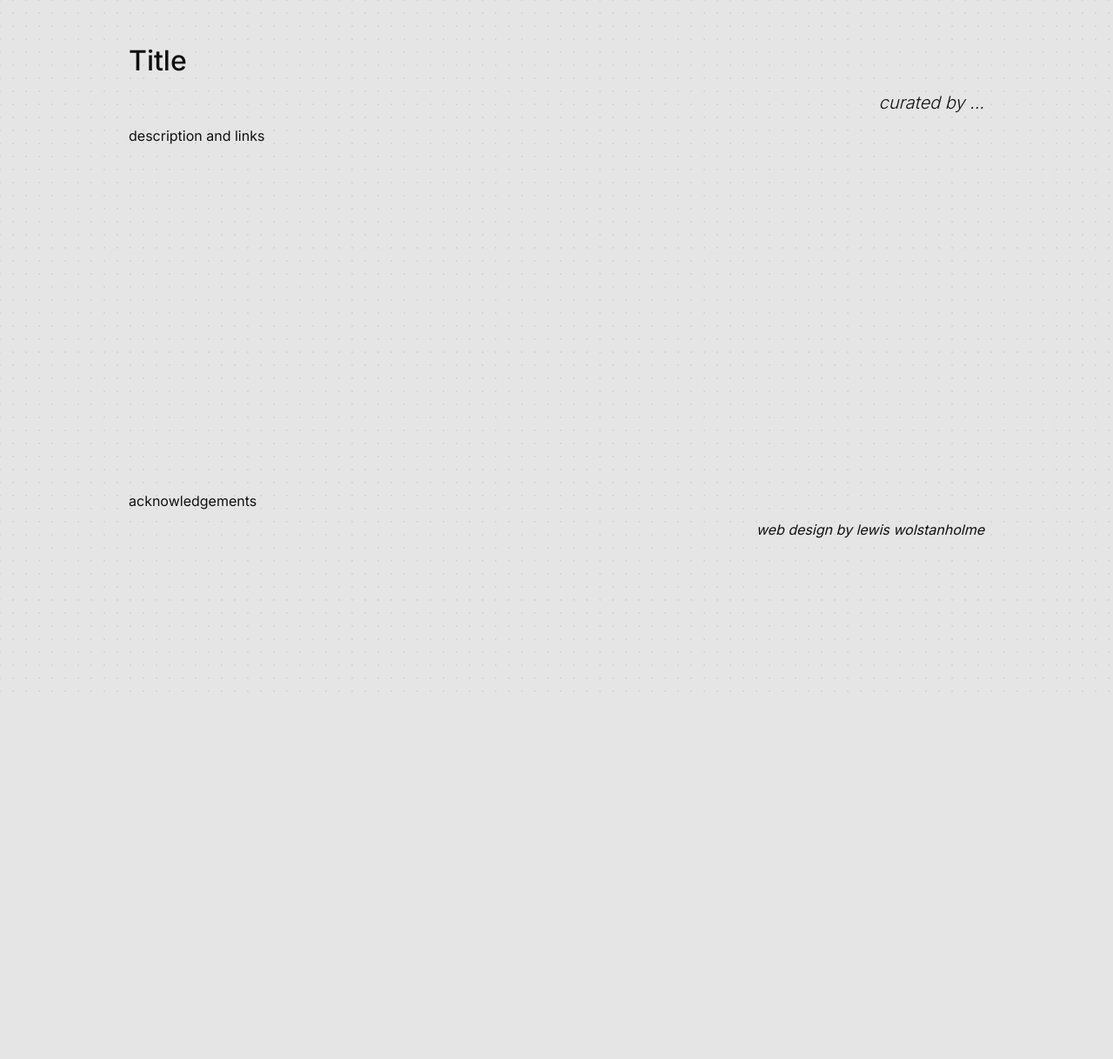
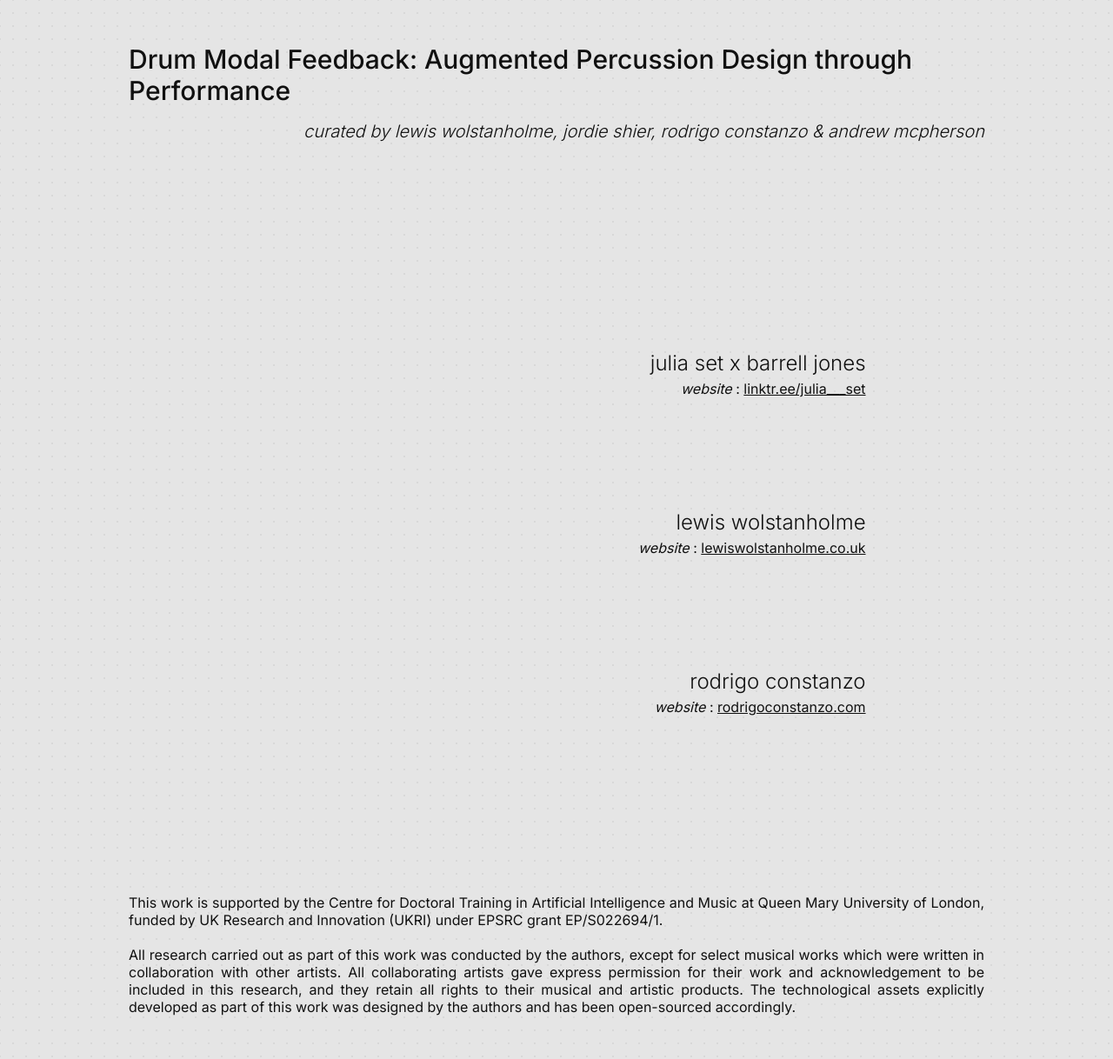
Before and after one commit to lewiswolf/drum-modal-feedback-compositions, a React (Vite) app: page / in a window 1280 px wide. Shown: the whole page at 87% size. Before the commit the page ends 800 px from the top, so only its background shows below. Built offline with nearby package versions, Linux system fonts and the light colour scheme.

Commit message:
added config and inital placeholder for compositions

```diff
--- a/index.html
+++ b/index.html
@@ -1,12 +1,15 @@
 <!doctype html>
 <html lang="en">
 	<head>
-		<title>Title</title>
+		<title>drum-modal-feedback-compositions</title>
 		<meta charset="utf-8" />
 		<meta http-equiv="X-UA-Compatible" content="IE=edge" />
-		<meta name="author" content="author" />
+		<meta name="author" content="Lewis Wolstanholme" />
 		<meta name="color-scheme" content="dark light" />
-		<meta name="description" content="description" />
+		<meta
+			name="description"
+			content="Compositions used as part of the study 'Drum Modal Feedback: Augmented Percussion Design through Performance'"
+		/>
 		<meta name="theme-color" content="#333333" />
 		<meta name="viewport" content="height=device-height, width=device-width, initial-scale=1" />
 		<link rel="apple-touch-icon" href="/images/favicon192.png" />
--- a/src/config.ts
+++ b/src/config.ts
@@ -1,5 +1,22 @@
 const config: SubmissionJSON[] = [
-	// add objects here
+	{
+		author: {
+			name: 'Julia Set X Barrell Jones',
+			links: [{ href: 'https://linktr.ee/julia___set', type: 'website' }],
+		},
+	},
+	{
+		author: {
+			name: 'Lewis Wolstanholme',
+			links: [{ href: 'https://lewiswolstanholme.co.uk', type: 'website' }],
+		},
+	},
+	{
+		author: {
+			name: 'Rodrigo Constanzo',
+			links: [{ href: 'https://rodrigoconstanzo.com', type: 'website' }],
+		},
+	},
 ] as const
 
 export default config
--- a/src/index.tsx
+++ b/src/index.tsx
@@ -11,18 +11,29 @@ root &&
 	createRoot(root).render(
 		<StrictMode>
 			<header>
-				<h1>Title</h1>
-				<h2>curated by ...</h2>
-				<p>description and links</p>
+				<h1 style={{ fontSize: '30px' }}>
+					Drum Modal Feedback: Augmented Percussion Design through Performance
+				</h1>
+				<h2>curated by Lewis Wolstanholme, Jordie Shier, Rodrigo Constanzo & Andrew McPherson</h2>
+				{/* <p>description and links</p> */}
 			</header>
 			<main>
 				<Submissions randomise_config={true} />
 			</main>
 			<footer>
-				<p>acknowledgements</p>
-				<a href='https://lewiswolstanholme.co.uk' rel='noreferrer' target='_blank'>
-					web design by lewis wolstanholme
-				</a>
+				<p>
+					This work is supported by the Centre for Doctoral Training in Artificial Intelligence and Music at
+					Queen Mary University of London, funded by UK Research and Innovation (UKRI) under EPSRC grant
+					EP/S022694/1.
+				</p>
+				<br />
+				<p>
+					All research carried out as part of this work was conducted by the authors, except for select
+					musical works which were written in collaboration with other artists. All collaborating artists gave
+					express permission for their work and acknowledgement to be included in this research, and they
+					retain all rights to their musical and artistic products. The technological assets explicitly
+					developed as part of this work was designed by the authors and has been open-sourced accordingly.
+				</p>
 			</footer>
 		</StrictMode>,
 	)
--- a/vite.config.ts
+++ b/vite.config.ts
@@ -4,7 +4,7 @@ import { compression } from 'vite-plugin-compression2'
 
 // https://vitejs.dev/config/
 export default defineConfig({
-	base: '/name-of-your-github-repo',
+	base: '/drum-modal-feedback-compositions',
 	build: { target: 'ESNext' },
 	plugins: [
 		compression({
```
Also changed, not shown: public/manifest.json.
